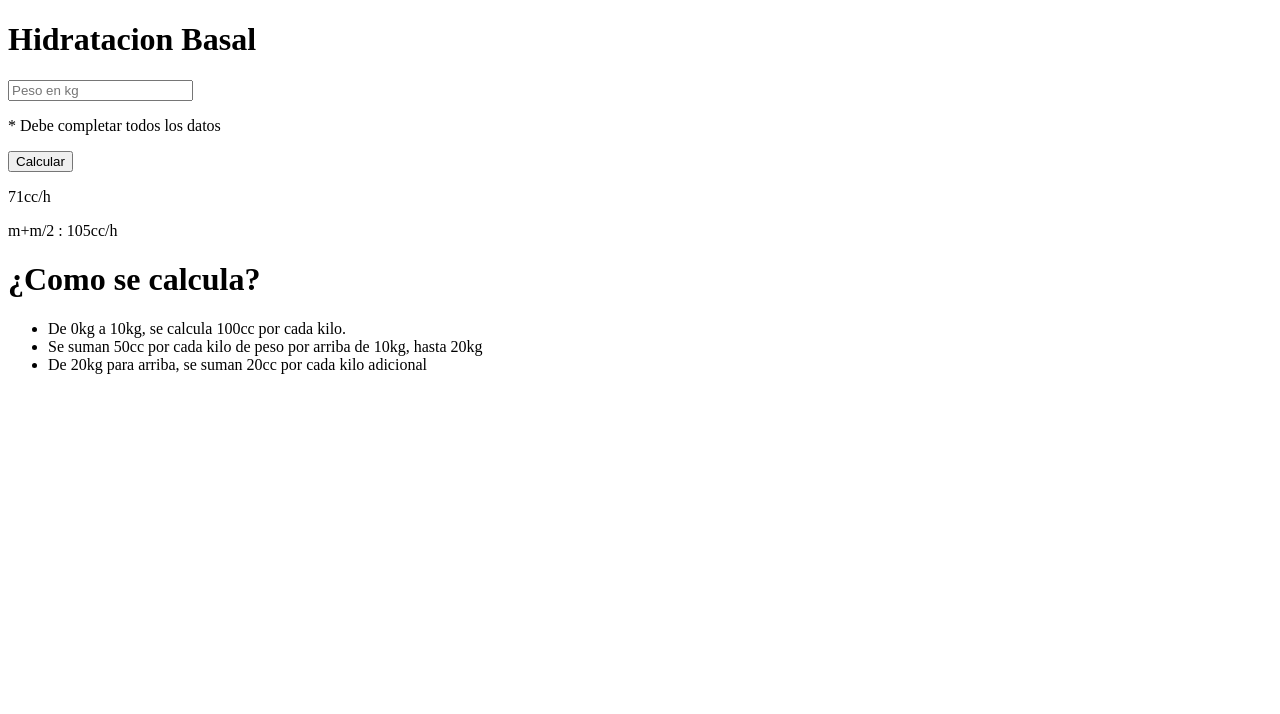
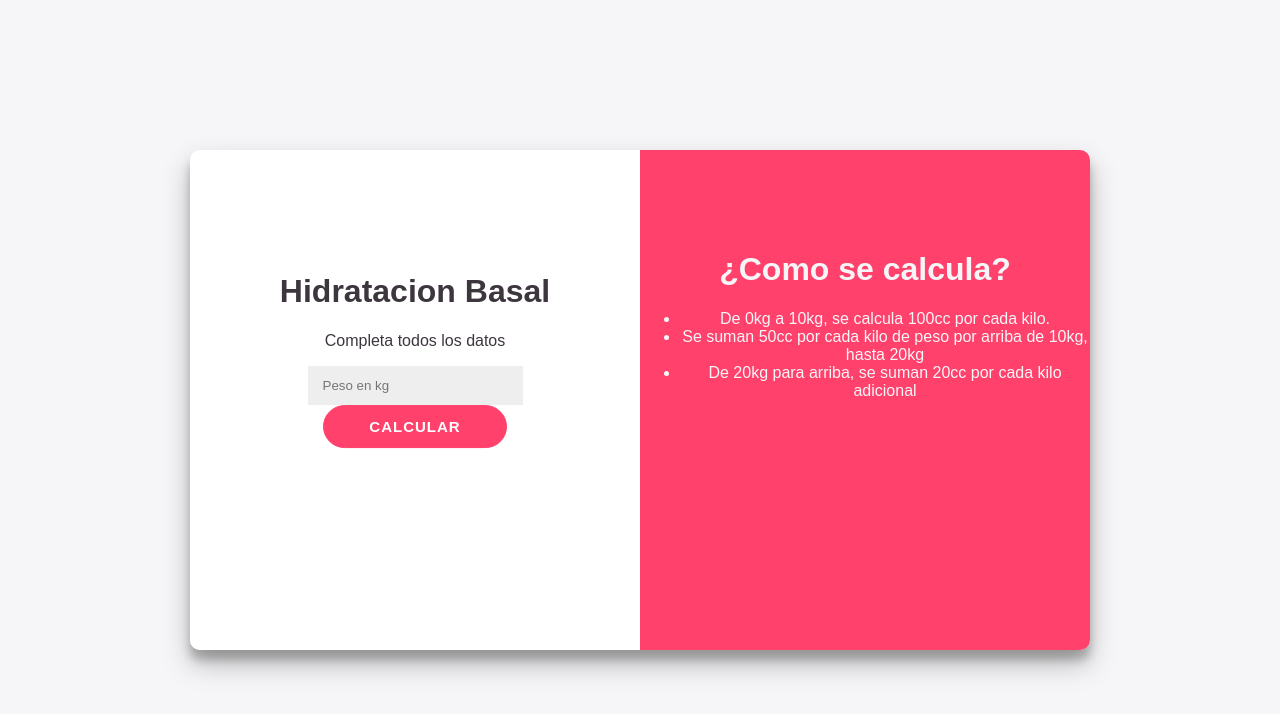
Before and after one commit to Alecent4/Alecent4.github.io, a plain HTML site: page index.html in a window 1280 px wide. Drawn offline with Linux system fonts and the light colour scheme.

Commit message:
Add files via upload

```diff
--- a/index.html
+++ b/index.html
@@ -3,19 +3,25 @@
 
 <head>
     <title>Calculadora de hidratacion</title>
+    <link rel="stylesheet" href="./style.css" />
+    <script src="script.js" defer></script>
 </head>
 
 <body>
-    <div>
-        <div>
-            <h1>Hidratacion Basal</h1>
-            <input type="number" placeholder="Peso en kg" />
-            <p>* Debe completar todos los datos</p>
-            <button>Calcular</button>
-            <p>71cc/h</p>
-            <p>m+m/2 : 105cc/h</p>
+    <div id="contenedor">
+        <div id="calculadora">
+            <div class="contenido">
+                <h1>Hidratacion Basal</h1>
+                <p class="item">Completa todos los datos</p>
+                <input class="item" id="peso" type="number" placeholder="Peso en kg" />
+                <p class="item" id="error">* Debe completar todos los datos</p>
+                <button class="item" id="calcular">Calcular</button>
+                <p class="item resultado" id="flu">71cc/h</p>
+                <p class="item resultado" id="man">m+m/2 : 105cc/h</p>
+            </div>
         </div>
-        <div>
+        <div id="detalle">
+            <div class="contenido"></div>
             <h1>¿Como se calcula?</h1>
             <ul>
                 <li>De 0kg a 10kg, se calcula 100cc por cada kilo.</li>
@@ -24,6 +30,7 @@
             </ul>
         </div>
     </div>
+    </div>
 </body>
 
 </html>
--- /dev/null
+++ b/style.css
@@ -0,0 +1,91 @@
+h1¨{
+    color: rgb(55, 205, 222);
+}
+@import url('https://fonts.googleapis.com/css?family=Montserrat:400,800');
+
+body{
+    background: #f6f5f7;
+    font-family: 'Montserrat', sans-serif;
+    color: #3E363F;
+}
+#contenedor{
+    width: 900px;
+    height: 300px;
+    text-align: center;
+    /* Estas 3 lineas se encargan de centrar el div vertical y horizontalmente */
+    position: absolute;
+    inset: 0;
+    margin: auto;
+}
+#calculadora{
+    background: white;
+    /* Con estas 3 lineas vamos a hacer que los divs queden lado a lado */
+    width: 50%;
+    height: 100%;
+    float: left;
+}
+#detalle{
+    background: #FF416C;
+    /* Con estas 3 lineas vamos a hacer que los divs queden lado a lado */
+    width: 50%;
+    height: 100%;
+    float: right;
+    color: #f6f5f7;
+}
+.contenido{
+    /* Estas tres lineas van a centrar el contenido verticalmente dentro de cada div */
+    position: relative;
+    top: 40%;
+    transform: translateY(-50%);
+    overflow: hidden;
+    padding: 40px;
+}
+input {
+	width: 50%;
+    padding: 12px 15px;
+    border: none;
+    background-color: #eee;
+}
+
+button {
+  font-size: 15px;
+	font-weight: bold;
+	padding: 12px 45px;
+	border-radius: 30px;
+	background-color: #FF416C;
+	border: 1px solid #FF416C;
+	color: #FFFFFF;
+	text-transform: uppercase;
+	letter-spacing: 1px;
+	transition: transform 20ms ease-in;
+}
+
+button:active {
+	transform: scale(0.95);
+}
+#contenedor{
+    width: 900px;
+    height: 500px;
+    text-align: center;
+    /* Estas 3 lineas se encargan de centrar el div vertical y horizontalmente */
+    position: absolute;
+    inset: 0;
+    margin: auto;
+    border-radius: 10px;
+    overflow: hidden;
+    box-shadow: 0 14px 28px rgba(0,0,0,0.25),
+      0 10px 10px rgba(0,0,0,0.22);
+  }
+  #error{
+    color: red;
+    font-weight: bold;
+    display: none;
+}
+
+.resultado{
+    color: #0A81D1;
+    font-weight: bold;
+    font-size: 25px;
+    margin-bottom: 5px;
+    display: none;
+}
```
